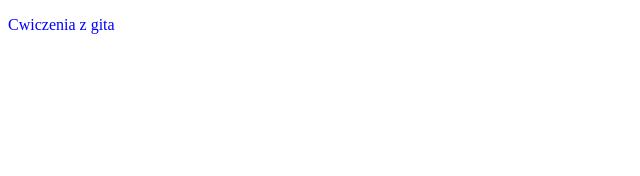
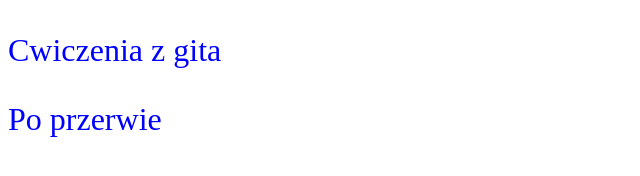
Before and after one commit to piotrwidziszewski/git_podstawy_A, a plain HTML site: page index.html in a window 1280 px wide. Shown: the whole page, without its empty margins (0-640 px from the left). Drawn offline with Linux system fonts and the light colour scheme.

Commit message:
Changed after break

```diff
--- a/index.html
+++ b/index.html
@@ -9,5 +9,6 @@
 </head>
 <body>
     <p> Cwiczenia z gita </p>
+    <p>Po przerwie</p>
 </body>
 </html>
--- a/style.css
+++ b/style.css
@@ -1,3 +1,4 @@
 p {
     color: blue;
+    font-size: 2rem;
 }
```
